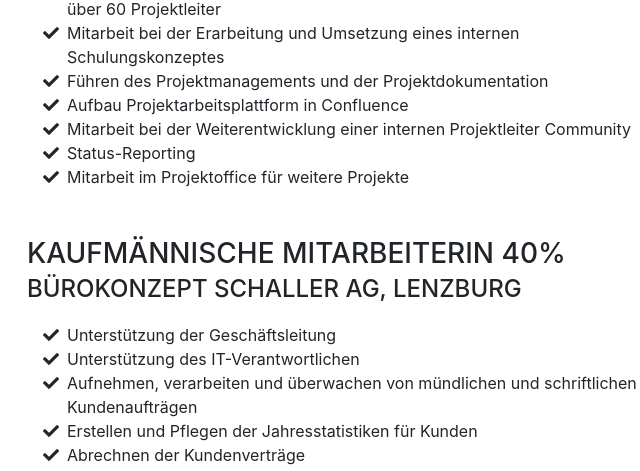
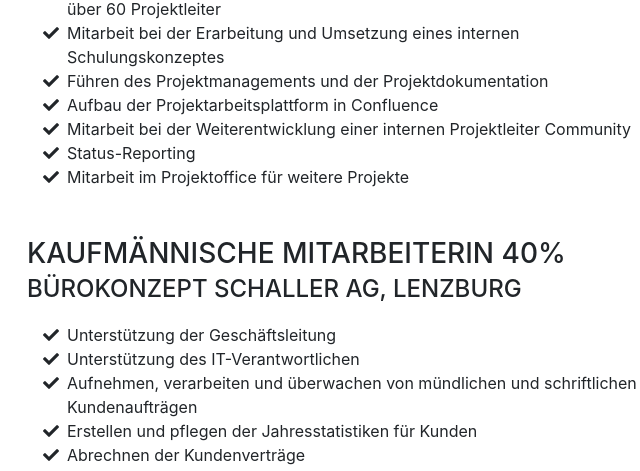
Before and after one commit to irinaterribilini/irinaterribilini, a website with bundled scripts: page index.html in a window 1280 px wide. Shown: the part 1048-1519 px from the top of the page, 293-933 px from the left. Built offline with nearby package versions, Linux system fonts and the light colour scheme; a web font is replaced by a local one.

Commit message:
rechtschreibung

```diff
--- a/index.html
+++ b/index.html
@@ -120,7 +120,7 @@
                         </li>
                         <li>
                             <i class="fa-li fa fa-check"></i>
-                            Aufbau Projektarbeitsplattform in Confluence
+                            Aufbau der Projektarbeitsplattform in Confluence
                         </li>
                         <li>
                             <i class="fa-li fa fa-check"></i>
@@ -160,7 +160,7 @@
                         </li>
                         <li>
                             <i class="fa-li fa fa-check"></i>
-                            Erstellen und Pflegen der Jahresstatistiken für Kunden
+                            Erstellen und pflegen der Jahresstatistiken für Kunden
                         </li>
                         <li>
                             <i class="fa-li fa fa-check"></i>
```
